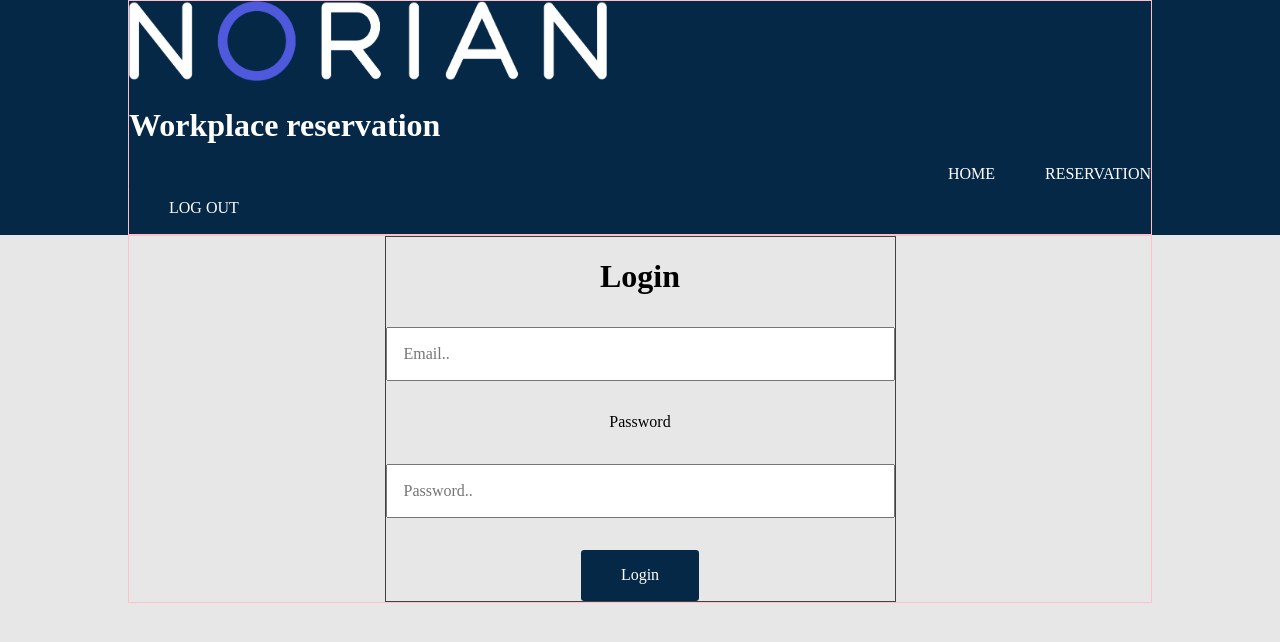
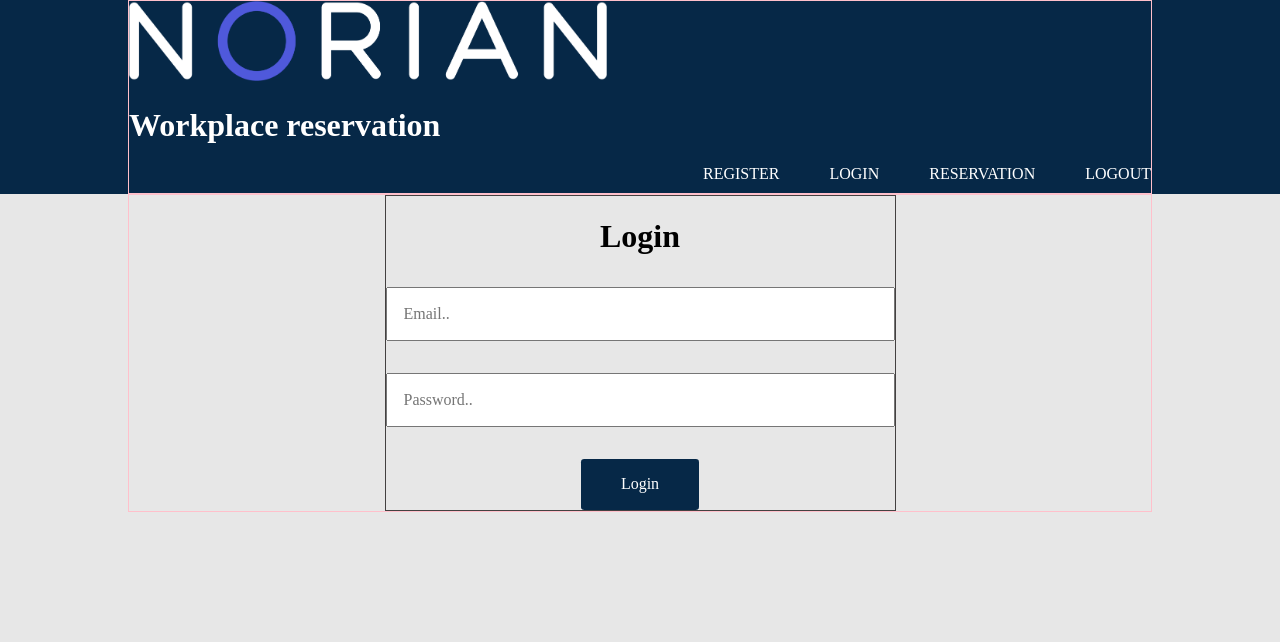
Before and after one commit to Bajoraidev/wpfrontend, a React (Create React App) app: page /login in a window 1280 px wide. Shown: the top 642 px of the page. Built offline with nearby package versions, Linux system fonts and the light colour scheme.

Commit message:
fixed header with links/logout

```diff
--- a/src/App.scss
+++ b/src/App.scss
@@ -50,12 +50,6 @@ form input {
   display: block;
   width: 100%;
 }
-.input {
-  width: 50%;
-  margin: 0 auto;
-  display: flex;
-  padding: 0.5rem;
-}
 .formContainer {
   width: 50%;
   margin: 0 auto;
--- a/src/components/Header/Header.jsx
+++ b/src/components/Header/Header.jsx
@@ -26,7 +26,13 @@ const Header = ({ children }) => {
                   <Link
                     to={item.url}
                     onClick={() => {
+                      if (item.title === 'LOGOUT') {
+                        refreshPage();
+                        console.log(item.title);
+                      }
+                      localStorage.removeItem('token');
                       refreshPage();
+                      Navigate('/login', { replace: true });
                     }}
                   >
                     {item.title}
@@ -35,14 +41,6 @@ const Header = ({ children }) => {
               );
             })}
           </S.ul>
-          <Button
-            onClick={(e) => {
-              localStorage.removeItem('token');
-              Navigate('/', { replace: true });
-            }}
-          >
-            LOG OUT
-          </Button>
         </Container>
       </S.div>
     </>
--- a/src/components/Header/Header.styles.js
+++ b/src/components/Header/Header.styles.js
@@ -20,6 +20,7 @@ export const ul = styled.ul`
   justify-content: flex-end;
   align-items: center;
   list-style: none;
+  margin-bottom: 10px;
   li {
     margin-left: 50px;
     a {
--- a/src/components/Header/HeaderLinks.jsx
+++ b/src/components/Header/HeaderLinks.jsx
@@ -1,6 +1,11 @@
 export const HeaderLinks = [
   {
-    title: 'HOME',
+    title: 'REGISTER',
+    url: '/register',
+    cName: 'nav-links',
+  },
+  {
+    title: 'LOGIN',
     url: '/login',
     cName: 'nav-links',
   },
@@ -9,4 +14,9 @@ export const HeaderLinks = [
     url: '/',
     cName: 'nav-links',
   },
+  {
+    title: 'LOGOUT',
+    url: '/login',
+    cName: 'nav-links',
+  },
 ];
--- a/src/pages/Login/Login.jsx
+++ b/src/pages/Login/Login.jsx
@@ -42,7 +42,6 @@ const Login = () => {
             required
           />
 
-          <label>Password</label>
           <input
             type='text'
             placeholder='Password..'
--- a/src/pages/Reservation/Reservation.jsx
+++ b/src/pages/Reservation/Reservation.jsx
@@ -1,6 +1,7 @@
 import React from 'react';
 import { useState } from 'react';
 import { Map, Button } from '../../components';
+
 import './../../App.scss';
 
 const Reservation = () => {
```
